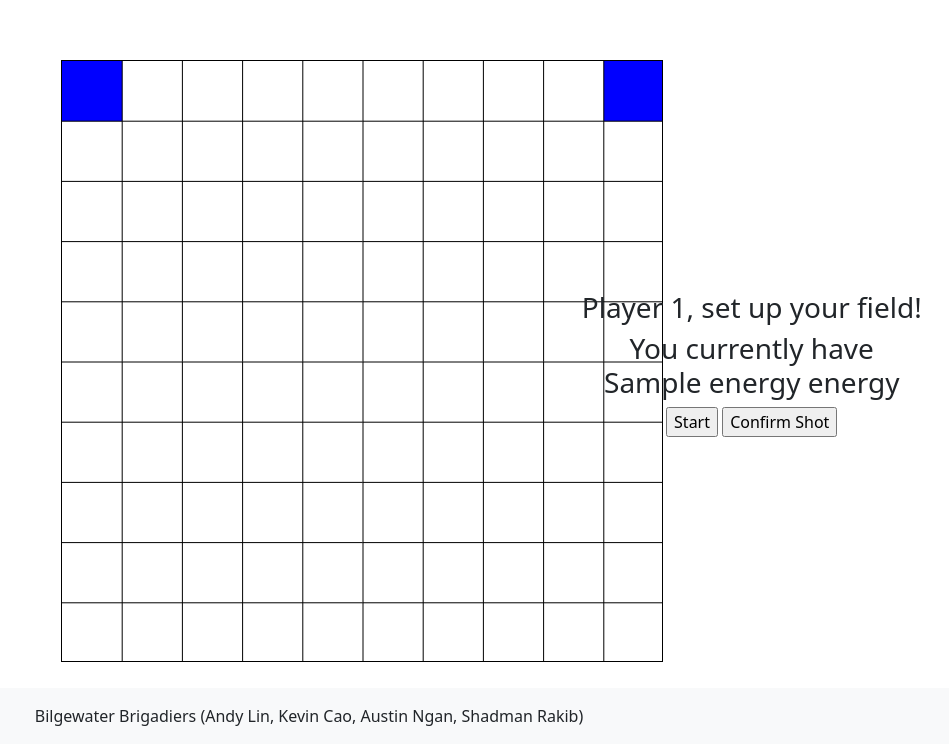
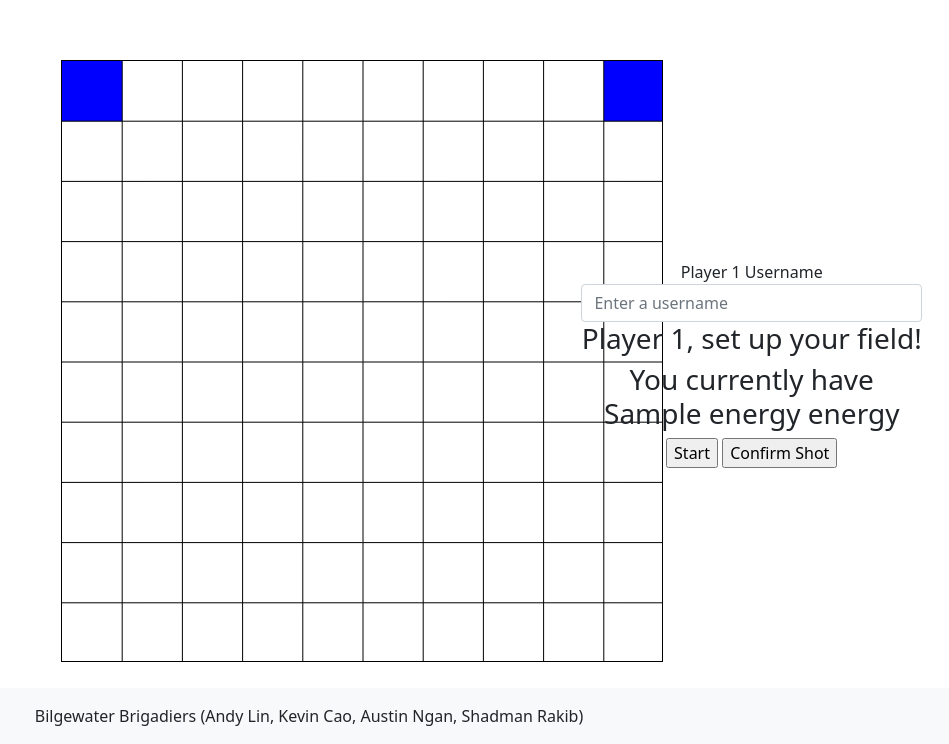
Before and after one commit to kcao20/battleship, a Flask app: template app/templates/index.html in a window 1280 px wide. Shown: the part 56-800 px from the top of the page, without its empty margins (331-1280 px from the left). Run offline with Flask 2, Linux system fonts and the light colour scheme; the template is opened without the code that fills it: most values are stand-ins (such as "Sample title", 1, 10 or a date in 2020).

Commit message:
added player class, started username collection

```diff
--- a/app/static/js/battleship.js
+++ b/app/static/js/battleship.js
@@ -47,6 +47,27 @@ class Field{
     }
 }
 
+class Player{
+	username;
+	hits = 0;
+	misses = 0;
+	isWon;
+
+	constructor(username){
+		this.username = username;
+	}
+
+	gameStatus(win){
+		if (win){
+			isWon=true;
+		}
+		else {
+			isWon=false;
+		}
+	}
+
+}
+
 let currentBoard = document.getElementById("currentBoard");
 let currentBoardContext = currentBoard.getContext("2d");
 let otherBoard = document.getElementById("otherBoard");
@@ -63,6 +84,12 @@ let fieldPlayer2 = new Field([[new Boat([(0,0)], 1),,,,,,,,,new Boat([(9,0)], 1)
 let currentField = fieldPlayer1;
 let otherField = fieldPlayer2;
 let boardClicked = false;
+
+// var p1 = document.getElementById("p1Name");
+// var p2 = document.getElementById("p2Name");
+// let player1 = new Player;
+// let player2 = new Player;
+
 
 function renderGrid(ctx) {
     for (let i = currentBoard.offsetWidth / 10; i < currentBoard.offsetWidth; i += currentBoard.offsetWidth / 10){
@@ -203,7 +230,7 @@ function passTurn() {
             otherField = fieldPlayer2;
         }
         otherBoard.style.display = 'none';
-        startButton.style.display = 'inline';
+        start.style.display = 'inline';
         renderBoard(currentBoardContext, currentField);
         renderBoard(otherBoardContext, otherField);
         for (let i = 0; i < label.length; i++) {
--- a/app/templates/index.html
+++ b/app/templates/index.html
@@ -26,12 +26,26 @@
       <h1 class="label" style="display: none">Enemy Board</h1>
     </div>
     <div class="col align-self-center text-center">
+    	<form id="p1Name">
+    		<label for="p1User">Player 1 Username</label>
+   	 		<input type="text" class="form-control" id="p1Name" aria-describedby="emailHelp" placeholder="Enter a username">
+  		</form>
       <h3 id="player"></h3>
       <h3 id="energy">You currently have {{ energy }} energy</h3>
       <input type="button" id="start" value="Start"></input>
       <input type="button" id="confirmShot" value="Confirm Shot"></input>
     </div>
   </div>
+
+  <div>
+
+  </div>
+
+  <div>
+  	<form id="p2Name">
+  	</form>
+  </div>
+
   </div>
 
   <script src="/static/js/battleship.js"></script>
```
